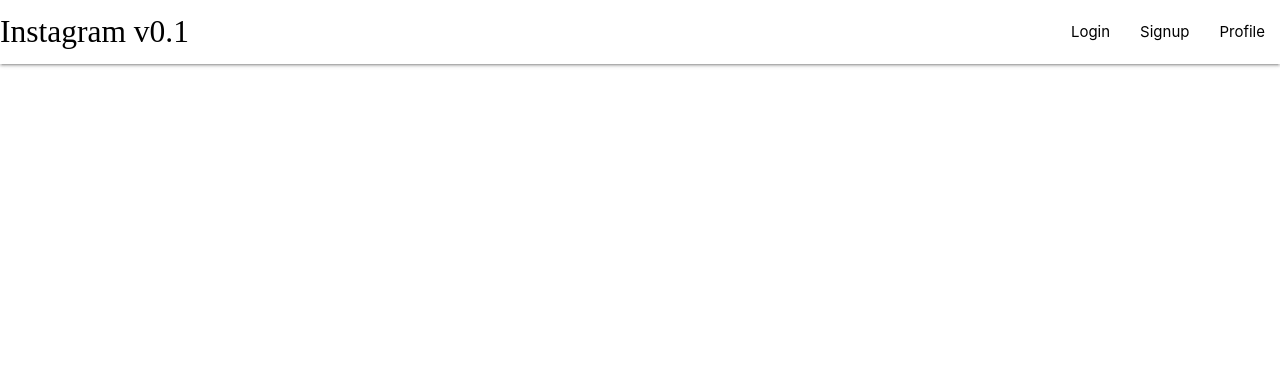
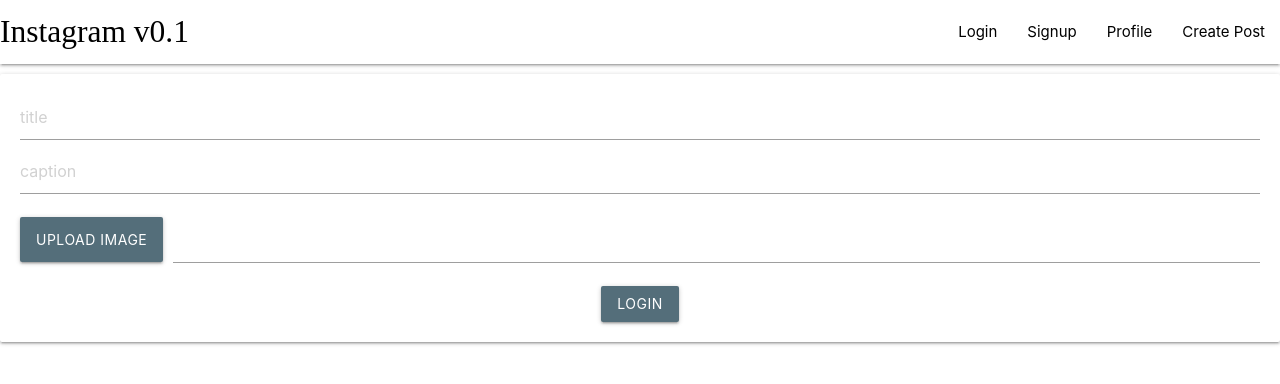
Before and after one commit to kyzsu/MERN-Instagram-Client, a React (Create React App) app: page /create in a window 1280 px wide. Shown: the top 384 px of the page. Built offline with nearby package versions, Linux system fonts and the light colour scheme; a web font is replaced by a local one.

Commit message:
UI finished

```diff
--- a/src/App.js
+++ b/src/App.js
@@ -6,6 +6,7 @@
 import Login from './components/screens/Login'
 import Profile from './components/screens/Profile'
 import Signup from './components/screens/signup'
+import CreatePost from './components/screens/CreatePost'
 
 
 function App() {
@@ -24,6 +25,9 @@
       <Route path="/profile">
         <Profile />
       </Route>
+      <Route path="/create">
+        <CreatePost />
+      </Route>
     </BrowserRouter>
   );
 }
--- a/src/components/Navbar.js
+++ b/src/components/Navbar.js
@@ -10,6 +10,7 @@
                 <li><Link to="/login">Login</Link></li>
                 <li><Link to="/signup">Signup</Link></li>
                 <li><Link to="/profile">Profile</Link></li>
+                <li><Link to="/create">Create Post</Link></li>
             </ul>
         </div>
         </nav>
--- /dev/null
+++ b/src/components/screens/CreatePost.js
@@ -0,0 +1,30 @@
+import React from 'react'
+
+const CreatePost = ()=>{
+    return(
+        <div className="card input-field"
+        style={{
+            margin:"10px auto",
+            maxWidth:"500 px",
+            padding:"20px",
+            textAlign:"center"
+        }}>
+            <input type="text" placeholder="title"/>
+            <input type="text" placeholder="caption"/>
+            <div class="file-field input-field">
+                <div class="btn #90a4ae blue-grey darken-1">
+                    <span>Upload Image</span>
+                    <input type="file"/>
+                </div>
+                <div class="file-path-wrapper">
+                    <input class="file-path validate" type="text"/>
+                </div>
+            </div>
+            <button className="btn waves-effect waves-light #90a4ae blue-grey darken-1">
+                Login
+            </button>
+        </div>
+    )
+}
+
+export default CreatePost
--- a/src/components/screens/Home.js
+++ b/src/components/screens/Home.js
@@ -9,7 +9,7 @@
                     <img src="https://scontent-sin6-2.cdninstagram.com/v/t51.2885-15/e35/s1080x1080/100931351_829970620875970_5971544721514869201_n.jpg?_nc_ht=scontent-sin6-2.cdninstagram.com&_nc_cat=110&_nc_ohc=urZYc0kyLuwAX8TVrik&oh=cec24ad78d1668a4276cbfa8dd479b95&oe=5EFD08FA"/>
                 </div>
                 <div className="card-content">
-                    <i class="material-icons" style={{color:"red"}}>favorite</i>
+                    <i className="material-icons" style={{color:"red"}}>favorite</i>
                     <h6>title</h6>
                     <p>taehui first post</p>
                     <input type="text" placeholder="add a comment"/>
@@ -21,7 +21,7 @@
                     <img src="https://scontent-sin6-1.cdninstagram.com/v/t51.2885-15/e35/s1080x1080/100694283_1310039355860965_1174456196432954241_n.jpg?_nc_ht=scontent-sin6-1.cdninstagram.com&_nc_cat=101&_nc_ohc=3h4QKf9qR98AX_qF59x&oh=b3fdaf8197f2e2baffc490d14535c52e&oe=5EFCF720"/>
                 </div>
                 <div className="card-content">
-                    <i class="material-icons" style={{color:"red"}}>favorite</i>
+                    <i className="material-icons" style={{color:"red"}}>favorite</i>
                     <h6>title</h6>
                     <p>taehui first post</p>
                     <input type="text" placeholder="add a comment"/>
@@ -33,7 +33,7 @@
                     <img src="https://scontent-sin6-2.cdninstagram.com/v/t51.2885-15/e35/s1080x1080/101313564_375107023445344_5533208556258605284_n.jpg?_nc_ht=scontent-sin6-2.cdninstagram.com&_nc_cat=104&_nc_ohc=R4S21KjKQHYAX-2IDBS&oh=91d007eb5efdadfc51bf3318ed9c5570&oe=5EFC93CD"/>
                 </div>
                 <div className="card-content">
-                    <i class="material-icons" style={{color:"red"}}>favorite</i>
+                    <i className="material-icons" style={{color:"red"}}>favorite</i>
                     <h6>title</h6>
                     <p>taehui first post</p>
                     <input type="text" placeholder="add a comment"/>
--- a/src/components/screens/Login.js
+++ b/src/components/screens/Login.js
@@ -14,7 +14,7 @@
                     type="text"
                     placeholder="password"
                 />
-                <button className="btn waves-effect waves-light #90a4ae blue-grey lighten-2">
+                <button className="btn waves-effect waves-light #90a4ae blue-grey darken-1">
                     Login
                 </button>
                 <h5>
--- a/src/components/screens/signup.js
+++ b/src/components/screens/signup.js
@@ -18,7 +18,7 @@
                     type="text"
                     placeholder="password"
                 />
-                <button className="btn waves-effect waves-light #90a4ae blue-grey lighten-2">
+                <button className="btn waves-effect waves-light #90a4ae blue-grey darken-1">
                     Register
                 </button>
                 <h5>
```
